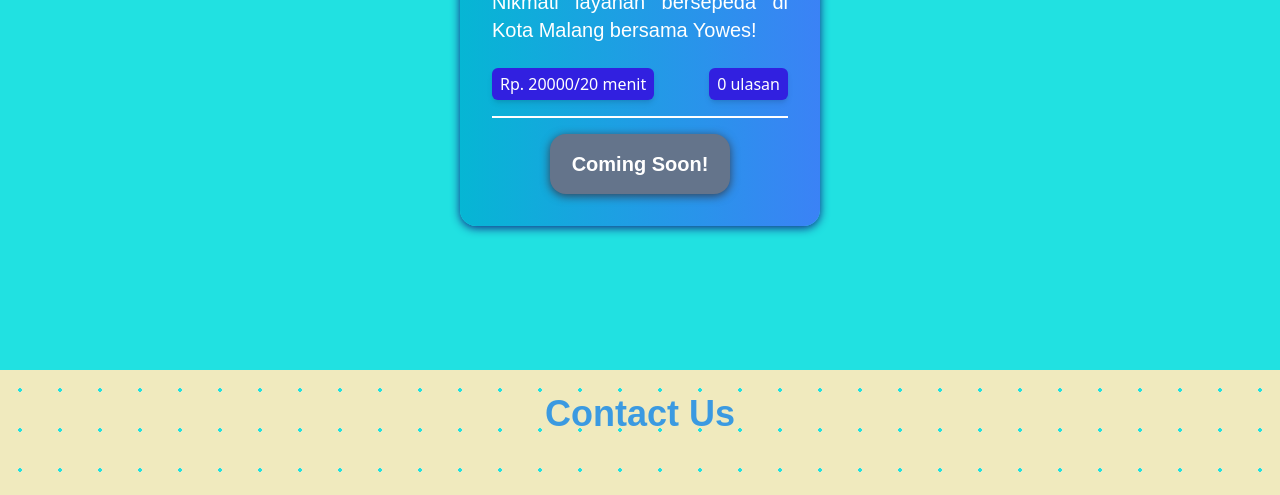
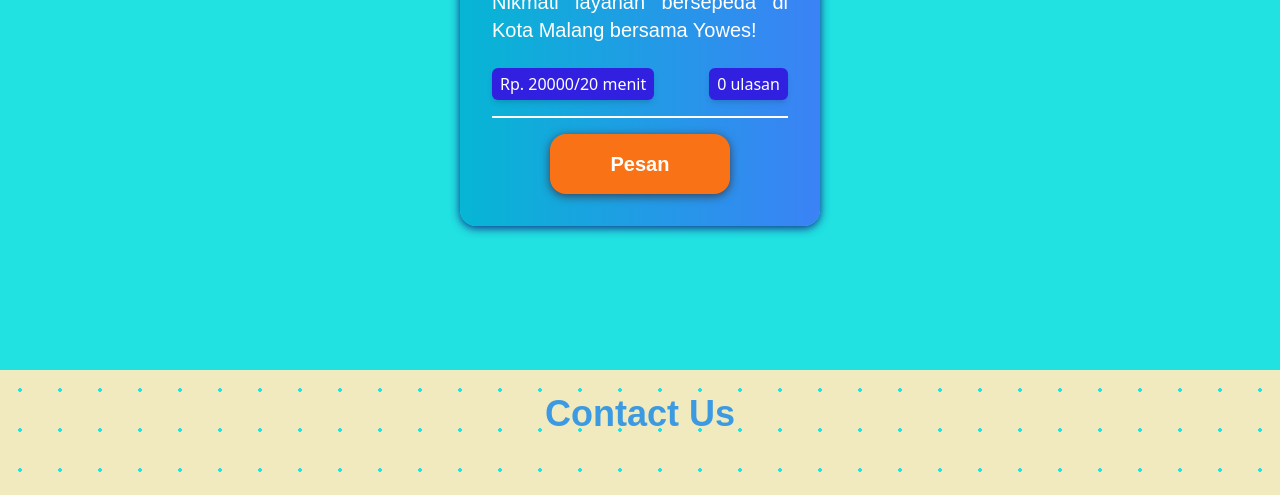
Before and after one commit to rafazzaky/YOWES, a website: page index.html in a window 1280 px wide. Shown: the part 1760-2255 px from the top of the page. Drawn offline with nearby package versions, Linux system fonts and the light colour scheme.

Commit message:
change button comingsoon -> pesan

```diff
--- a/index.html
+++ b/index.html
@@ -116,9 +116,12 @@
                         <div class=" tag">Rp. 20000/20 menit</div>
                         <div class="text-right tag">0 ulasan</div>
                     </div>
-                    <button class="w-[180px] h-[60px] bg-slate-500 rounded-2xl my-0 px-5 py-3 text-white shadow-[0_2px_10px_#334155] hover:shadow-[0_2px_20px_#1e293b]">
+                    <!-- <button class="w-[180px] h-[60px] bg-slate-500 rounded-2xl my-0 px-5 py-3 text-white shadow-[0_2px_10px_#334155] hover:shadow-[0_2px_20px_#1e293b]">
                         <h2 class="text-xl">Coming Soon!</h2>
-                    </button>
+                    </button> -->
+                    <a href="https://forms.gle/AzMWb6jmq4NoJvCR6" target="_blank" class="flex flex-wrap mx-auto w-[180px] h-[60px] bg-orange-500 rounded-2xl my-0 px-5 py-3 text-white shadow-[0_2px_10px_#334155] hover:shadow-[0_2px_20px_#1e293b]">
+                        <h2 class="text-xl m-auto">Pesan</h2>
+                    </a>
                 </div>
                 <!-- <div class="card ">
                     <h2 class="mb-4 line-clamp-2">Produk 2</h2>
```
Also changed, not shown: dist/output.css.
